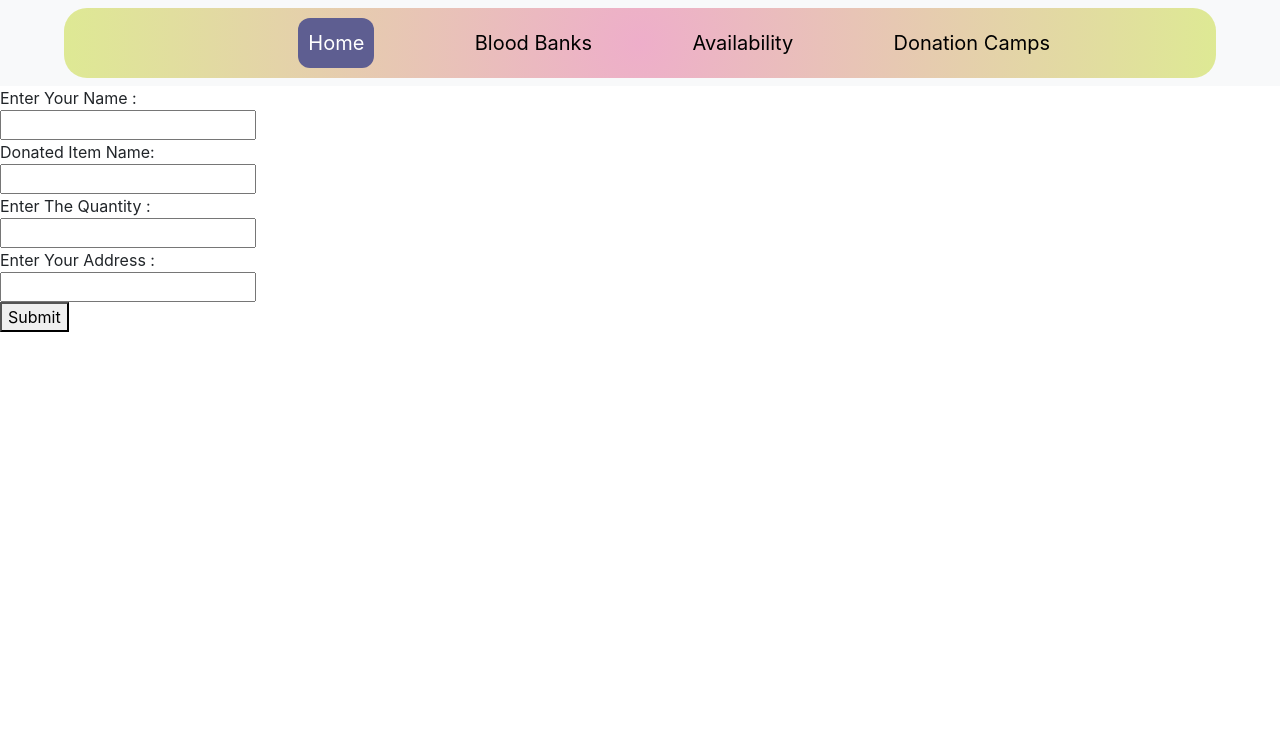
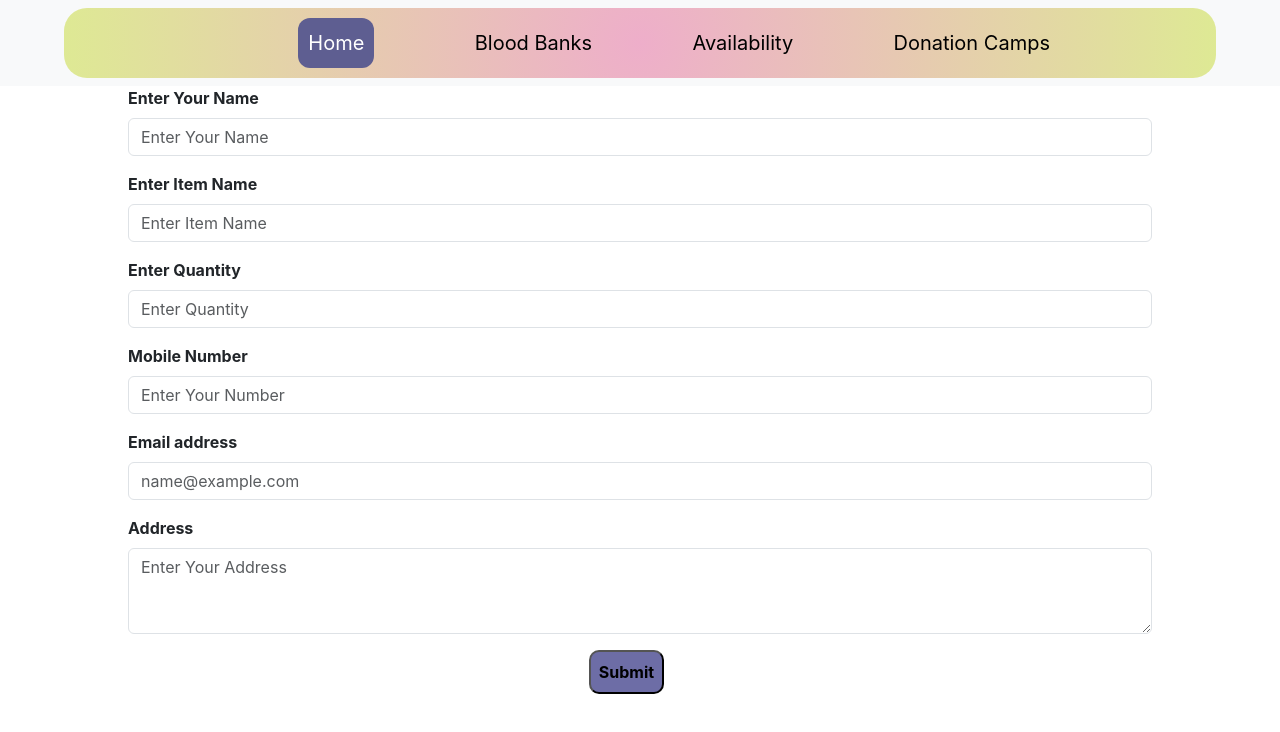
Before and after one commit to ABHINAY-31/web-app, a React (Create React App) app: page /detailsfill in a window 1280 px wide. Shown: the top 732 px of the page. Built offline with nearby package versions, Linux system fonts and the light colour scheme.

Commit message:
designed a form to enter data in database

```diff
--- /dev/null
+++ b/src/CSS/DetailsFill.css
@@ -0,0 +1,18 @@
+form{
+    width: 80%;
+    /* border: 2px solid red; */
+    margin: 0 auto;
+}
+.my-button{
+    padding-left: 45%;
+}
+.form-label{
+    font-weight: 700;
+}
+button{
+    padding: 8px;
+    border-radius: 10px;
+    color: black;
+    font-weight: 700;
+    background-color: rgb(109, 109, 166);
+}
--- a/src/Component/DetailsFill.js
+++ b/src/Component/DetailsFill.js
@@ -1,13 +1,35 @@
-
+import DetailsFill from '../CSS/DetailsFill.css'
 function Details(){
     return(
         <>
             <form>
-                Enter Your Name : <br /><input type="text" /> <br />
-                Donated Item Name: <br /><input type="text" /><br />
-                Enter The Quantity : <br /><input type="text" /><br />
-                Enter Your Address : <br /><input type="text" /><br />
-                <button >Submit</button>
+                <div class="mb-3">
+                    <label for="exampleFormControlInput1" class="form-label">Enter Your Name</label>
+                    <input type="text" class="form-control" autoComplete="false" id="exampleFormControlInput1" placeholder="Enter Your Name" required/>
+                </div>
+                <div class="mb-3">
+                    <label for="exampleFormControlInput1" class="form-label">Enter Item Name</label>
+                    <input type="text" class="form-control" autoComplete="false" id="exampleFormControlInput1" placeholder="Enter Item Name" required/>
+                </div>
+                <div class="mb-3">
+                    <label for="exampleFormControlInput1" class="form-label">Enter Quantity</label>
+                    <input type="number" class="form-control" autoComplete="false"id="exampleFormControlInput1" placeholder="Enter Quantity" required/>
+                </div>
+                <div class="mb-3">
+                    <label for="exampleFormControlInput1" class="form-label">Mobile Number</label>
+                    <input type="number" class="form-control" autoComplete="false"id="exampleFormControlInput1" placeholder="Enter Your Number" required/>
+                </div>
+                <div class="mb-3">
+                    <label for="exampleFormControlInput1" class="form-label">Email address</label>
+                    <input type="email" class="form-control" autoComplete="false" id="exampleFormControlInput1" placeholder="name@example.com" required/>
+                </div>
+                <div class="mb-3">
+                    <label for="exampleFormControlTextarea1" class="form-label">Address</label>
+                    <textarea class="form-control" autoComplete="false" id="exampleFormControlTextarea1" rows="3" placeholder="Enter Your Address" required></textarea>
+                </div>
+                <div className="my-button">
+                    <button >Submit</button>
+                </div>
             </form>
         </>
     );
```
